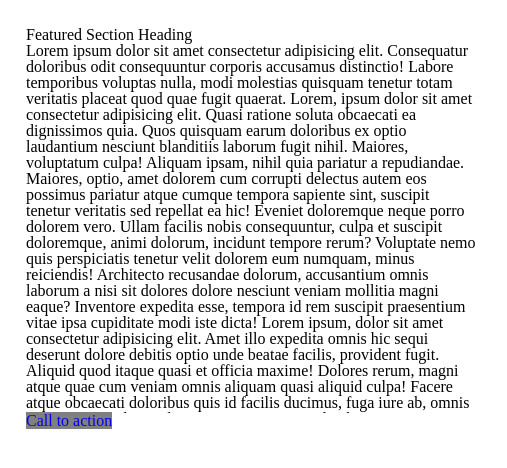
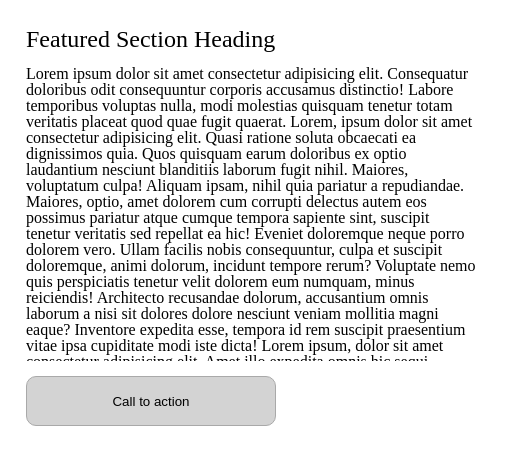
Before and after one commit to luismsandoval/wireframe-excercise, a plain HTML site: page index.html in a window 1280 px wide. Shown: the part 988-1456 px from the top of the page, 644-1151 px from the left. Drawn offline with Linux system fonts and the light colour scheme.

Commit message:
adjusted header and footer heights, removed margin. added top margin to logo and li

```diff
--- a/css/style.css
+++ b/css/style.css
@@ -3,8 +3,8 @@
 }
 
 header {
-  height: 70px;
-  margin-top: 30px;
+  height: 100px;
+  /* margin-top: 30px; */
 }
 
 header nav {
@@ -14,7 +14,7 @@ header nav {
 
 header img {
   float: left;
-  margin: 0;
+  margin-top: 30px;
 }
 
 .clearfix::after {
@@ -32,7 +32,7 @@ ul {
 
 li {
   display: inline-block;
-  margin-top: 5%;
+  margin-top: 60px;
 }
 
 a {
@@ -57,20 +57,45 @@ article {
   width: 450px;
   height: 400px;
 }
+
+h3 {
+  font-size: x-large;
+}
+
 article section p {
   overflow: scroll;
-  height: 370px;
+  height: 295px;
 }
 
 img {
   margin-top: 15px;
   margin-bottom: 15px;
+  border: 1px solid darkgray;
 }
 
 main img:last-of-type {
   width: 50%;
 }
 
-span {
-  background-color: grey;
+section {
+  margin: 15px 0 15px 0;
 }
+
+button {
+  width: 250px;
+  height: 50px;
+  border: 1px solid darkgray;
+  background-color: lightgray;
+  border-radius: 10px;
+}
+
+button:hover {
+  background-color: salmon;
+  font-size: 150%;
+  transition: 350ms;
+  cursor: pointer;
+}
+
+footer {
+  height: 100px;
+}
--- a/index.html
+++ b/index.html
@@ -34,7 +34,7 @@
           Dolores rerum, magni atque quae cum veniam omnis aliquam quasi aliquid culpa! Facere atque obcaecati doloribus quis id facilis ducimus, fuga iure ab, omnis voluptatibus soluta voluptatem accusantium ad nobis. Lorem ipsum dolor sit amet consectetur adipisicing elit. Harum sint tenetur quasi vel doloremque aliquid rem, reprehenderit laborum cumque? Quod molestias eum dignissimos animi cum earum, ipsa ipsum. Deleniti, facere!
           Cupiditate suscipit sequi aperiam ipsam, eligendi architecto inventore. Maxime quasi assumenda nemo ullam soluta ratione libero possimus sequi! Quibusdam, omnis! Accusantium vitae et recusandae iusto nam voluptate. Dolorem, eum architecto?</p>
         </section>
-        <span><a href="#">Call to action</a></span>
+        <span><a href="#"><button type="button">Call to action</button></a></span>
       </article>
 
     </main>
```
